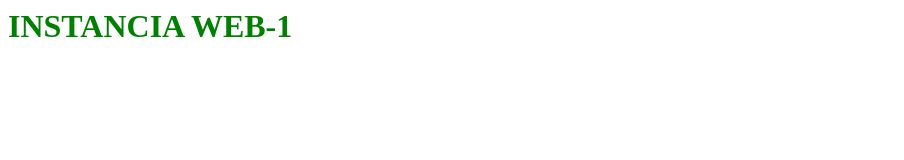
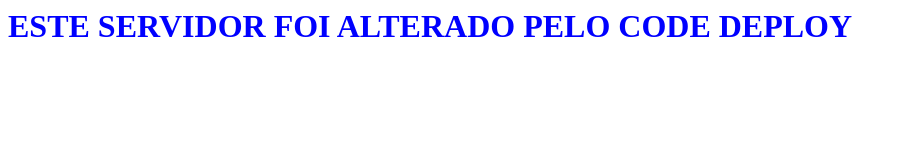
Before and after one commit to pcmalves/codeploy-teste, a plain HTML site: page index.html in a window 1280 px wide. Shown: the whole page, without its empty margins (0-904 px from the left). Drawn offline with Linux system fonts and the light colour scheme.

Commit message:
teste inicial de deploy

```diff
--- a/index.html
+++ b/index.html
@@ -1 +1 @@
-<html><h1><font color="green">INSTANCIA WEB-1</h1></html></font>
+<html><h1><font color="blue">ESTE SERVIDOR FOI ALTERADO PELO CODE DEPLOY</h1></html></font>
```
